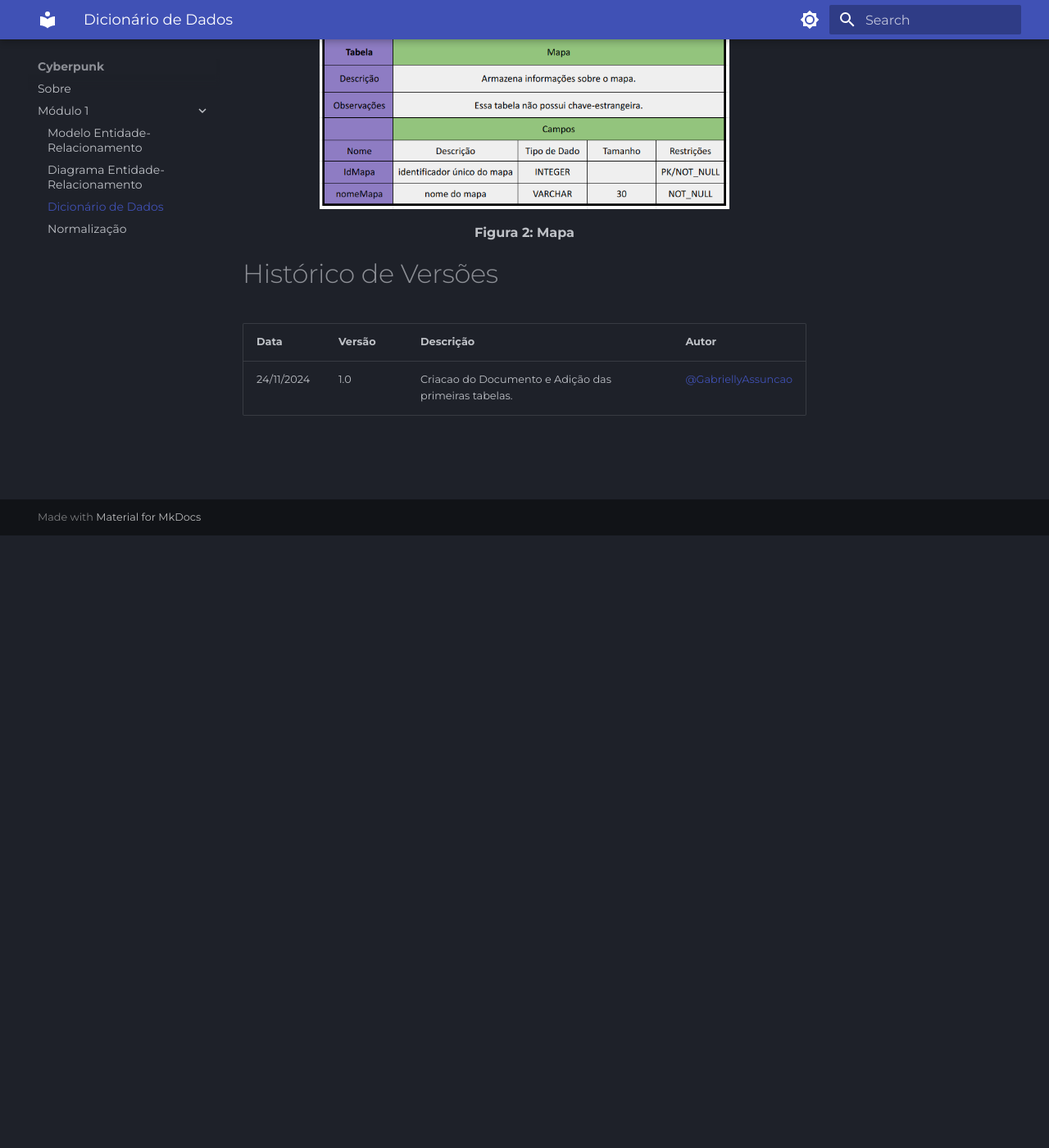
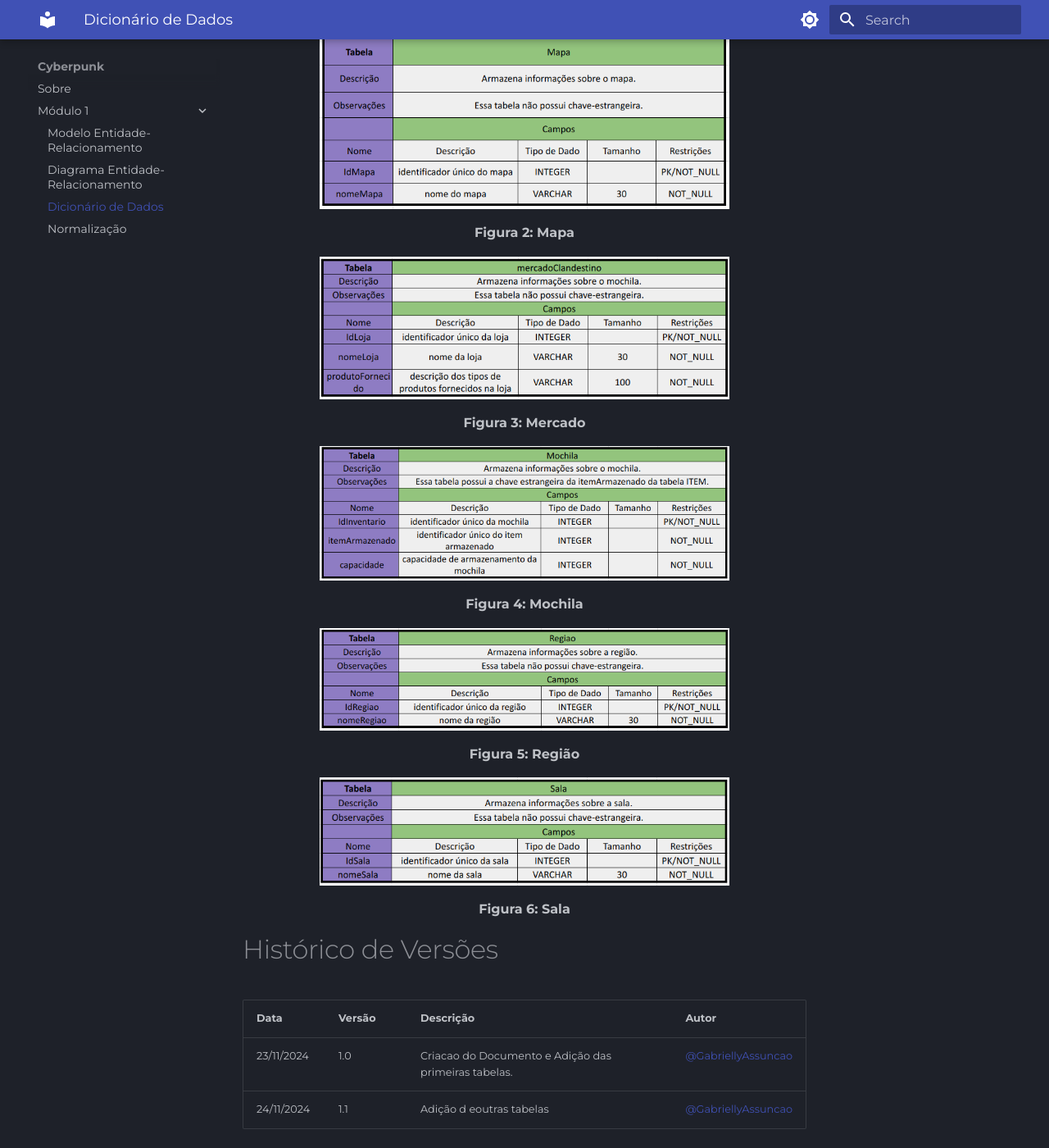
Before and after one commit to SBD1/2024.2-Cyberpunk, an MkDocs documentation site: the page built from docs/modulo1/Dicionario.md, in a window 1280 px wide and 1400 px high, scrolled down 747 px. Shown: the whole window at 82% size. Built offline with MkDocs 1.6.1 and Material for MkDocs 9.7.7, drawn with Linux system fonts in a browser that asks for light colours.

Commit message:
update dicionario de dados

```diff
--- a/docs/modulo1/Dicionario.md
+++ b/docs/modulo1/Dicionario.md
@@ -12,8 +12,29 @@
   <p><b>Figura 2: Mapa</b></p>
 </div>
 
+<div align="center">
+  <img align="center" src="https://raw.githubusercontent.com/SBD1/2024.2-Cyberpunk/refs/heads/docs/docs/assets/dd-mercado.png" alt="mapa" width="500" height="400">
+  <p><b>Figura 3: Mercado</b></p>
+</div>
+
+<div align="center">
+  <img align="center" src="https://raw.githubusercontent.com/SBD1/2024.2-Cyberpunk/refs/heads/docs/docs/assets/dd-mochila.png" alt="mapa" width="500" height="400">
+  <p><b>Figura 4: Mochila</b></p>
+</div>
+
+<div align="center">
+  <img align="center" src="https://raw.githubusercontent.com/SBD1/2024.2-Cyberpunk/refs/heads/docs/docs/assets/dd-regiao.png" alt="mapa" width="500" height="400">
+  <p><b>Figura 5: Região</b></p>
+</div>
+
+<div align="center">
+  <img align="center" src="https://raw.githubusercontent.com/SBD1/2024.2-Cyberpunk/refs/heads/docs/docs/assets/dd-sala.png" alt="mapa" width="500" height="400">
+  <p><b>Figura 6: Sala</b></p>
+</div>
+
 
 # Histórico de Versões
 | Data       | Versão | Descrição   | Autor     |
 | ---------- | ------ | ----------- | --------- |
-| 24/11/2024 | 1.0   | Criacao do Documento e Adição das primeiras tabelas. | [@GabriellyAssuncao](https://github.com/GabriellyAssuncao) |
+| 23/11/2024 | 1.0   | Criacao do Documento e Adição das primeiras tabelas. | [@GabriellyAssuncao](https://github.com/GabriellyAssuncao) |
+| 24/11/2024 | 1.1   | Adição d eoutras tabelas | [@GabriellyAssuncao](https://github.com/GabriellyAssuncao) |
```
Also changed, not shown: docs/assets/dd-mercado.png (added), docs/assets/dd-mochila.png (added), docs/assets/dd-regiao.png (added), docs/assets/dd-sala.png (added).
